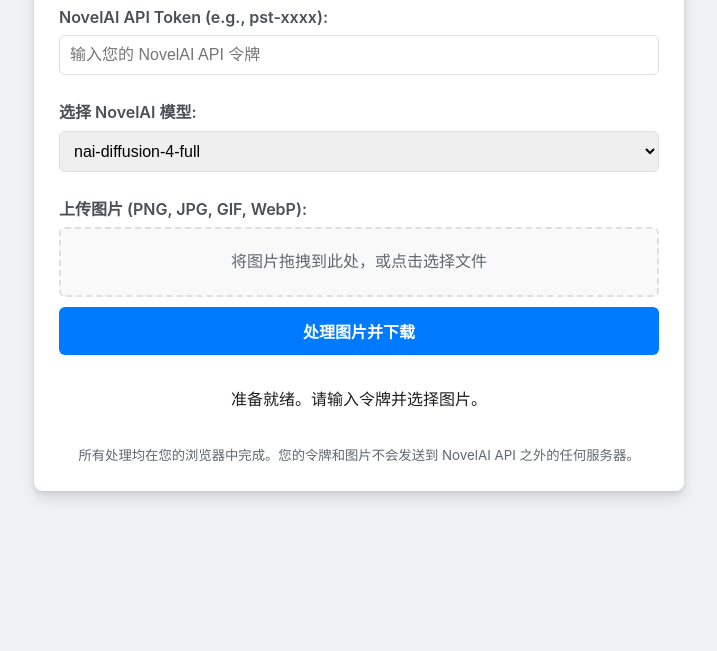
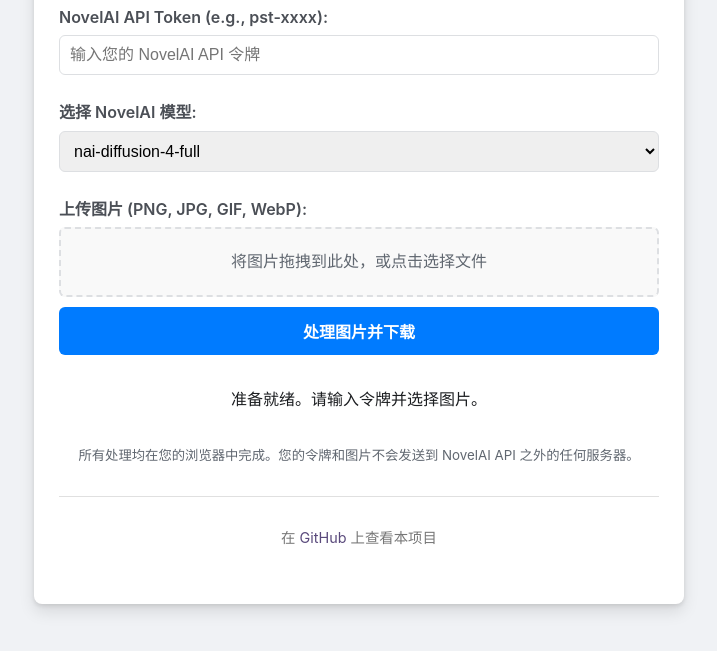
Before and after one commit to Exception0x0194/nai-vibe-embedder, a website: page public/index.html in a window 1280 px wide. Shown: the part 133-784 px from the top of the page, without its empty margins (281-998 px from the left). Drawn offline with Linux system fonts and the light colour scheme.

Commit message:
添加了 github 链接

```diff
--- a/public/index.html
+++ b/public/index.html
@@ -46,6 +46,21 @@
             font-weight: 600;
             transition: background-color 0.2s ease;
         }
+        footer {
+            text-align: center;
+            margin-top: 30px; /* 与主内容保持一些间距 */
+            padding: 15px 0;
+            border-top: 1px solid #e0e0e0; /* 页脚上方的分隔线 */
+            font-size: 0.9em;
+            color: #777;
+        }
+        footer a {
+            color: #5a4a7c; /* 与主题颜色一致的链接颜色 */
+            text-decoration: none;
+        }
+        footer a:hover {
+            text-decoration: underline;
+        }
         button:hover { background-color: #0069d9; }
         button:disabled { background-color: #bcc0c4; cursor: not-allowed; }
         #status { margin-top: 20px; padding: 12px; border-radius: 6px; text-align: center; font-weight: 500;}
@@ -83,6 +98,12 @@
             <img id="thumbnailPreview" src="#" alt="Thumbnail Preview">
         </div>
         <small>所有处理均在您的浏览器中完成。您的令牌和图片不会发送到 NovelAI API 之外的任何服务器。</small>
+
+        <footer>
+            <p>
+                在 <a href="https://github.com/Exception0x0194/nai-vibe-embedder" target="_blank" rel="noopener noreferrer">GitHub</a> 上查看本项目
+            </p>
+        </footer>
     </div>
 
     <script>
```
